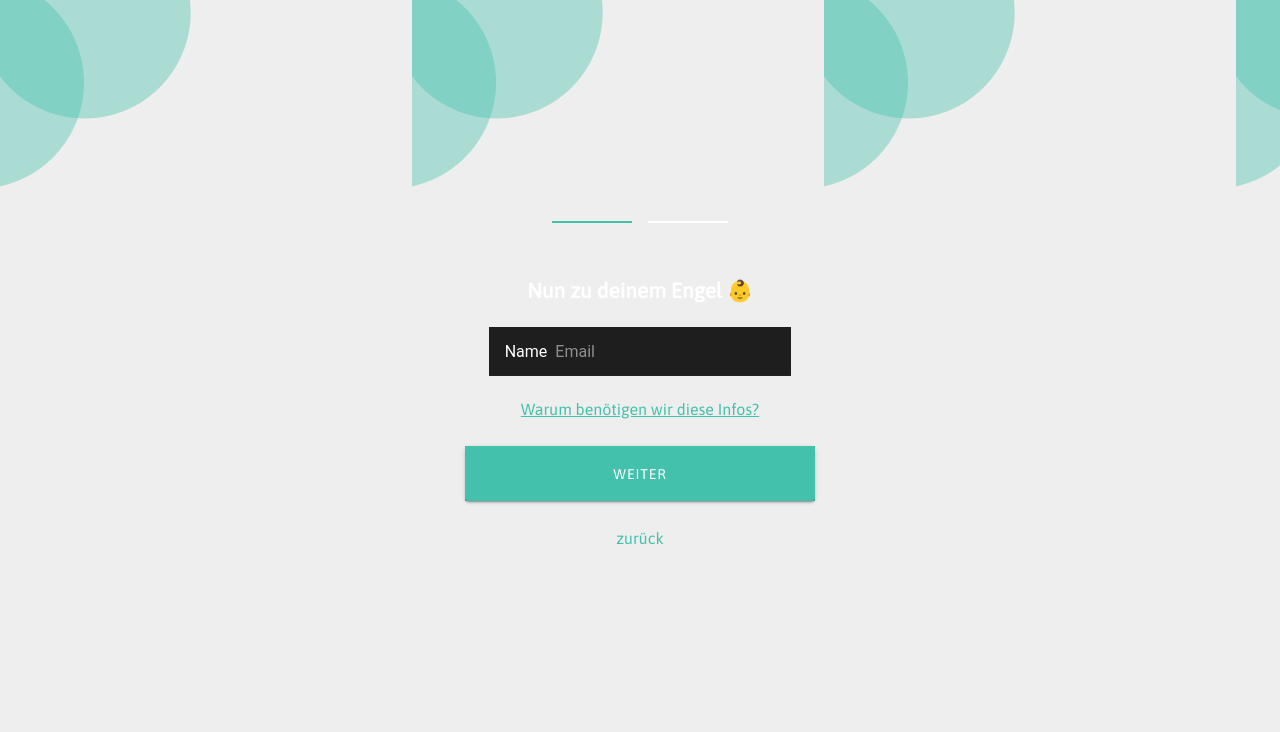
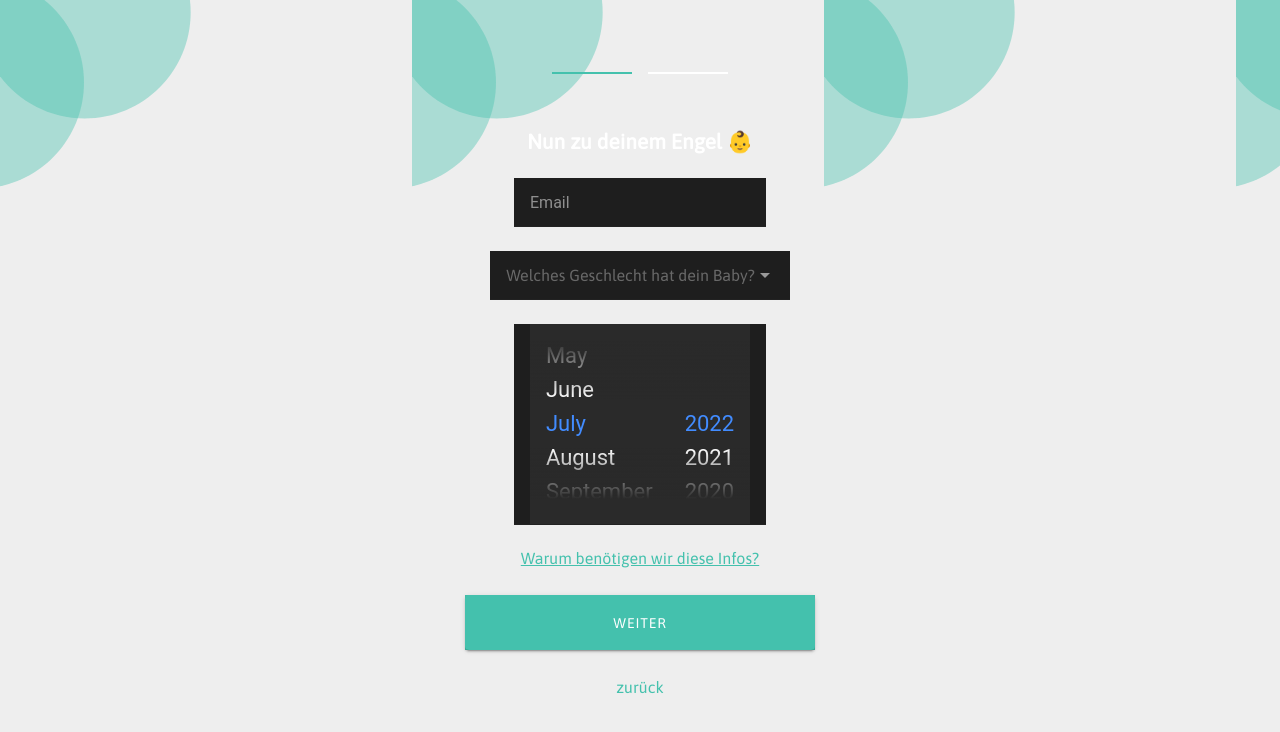
Before and after one commit to LittleBorn/client, a React (Create React App) app: page /SetupChildInformation in a window 1280 px wide. Shown: the top 732 px of the page. Built offline with nearby package versions, Linux system fonts and the light colour scheme.

Commit message:
started editing SetupChildInformation

```diff
--- a/src/pages/Setup/SetupChildInformation.tsx
+++ b/src/pages/Setup/SetupChildInformation.tsx
@@ -1,4 +1,4 @@
-import { IonImg, IonInput, IonItem, IonLabel, IonText } from '@ionic/react';
+import { IonDatetime, IonImg, IonInput, IonItem, IonLabel, IonPopover, IonSelect, IonSelectOption, IonText } from '@ionic/react';
 import Button from '../../components/Button';
 import SetupTemplate from '../../components/SetupTemplate';
 
@@ -9,6 +9,7 @@ import SetupProgressBar from '../../components/SetupProgressBar';
 const SetupChildInformation: React.FC = () => {
 
   const [childName, setChildName] = useState('')
+  const [childGender, setChildGender] = useState('')
 
   const navigateToSetup2 = () => {
 
@@ -23,8 +24,19 @@ const SetupChildInformation: React.FC = () => {
         <IonText style={{ fontWeight: "bold", fontSize: "1.3em" }}>Nun zu deinem Engel 👶</IonText>
 
         <IonItem>
-          <IonLabel>Name</IonLabel>
           <IonInput value={childName} onIonChange={(e) => setChildName(`${e.target.value}`)} type="text" placeholder="Email" />
+        </IonItem>
+
+        <IonItem>
+          <IonSelect placeholder="Welches Geschlecht hat dein Baby?">
+            <IonSelectOption value="female">Weiblich</IonSelectOption>
+            <IonSelectOption value="male">Männlich</IonSelectOption>
+            <IonSelectOption value="other">Anderes</IonSelectOption>
+          </IonSelect>
+        </IonItem>
+
+        <IonItem>
+          <IonDatetime presentation="month-year"></IonDatetime>
         </IonItem>
 
         {/* Weitere Input Felder */}
```
